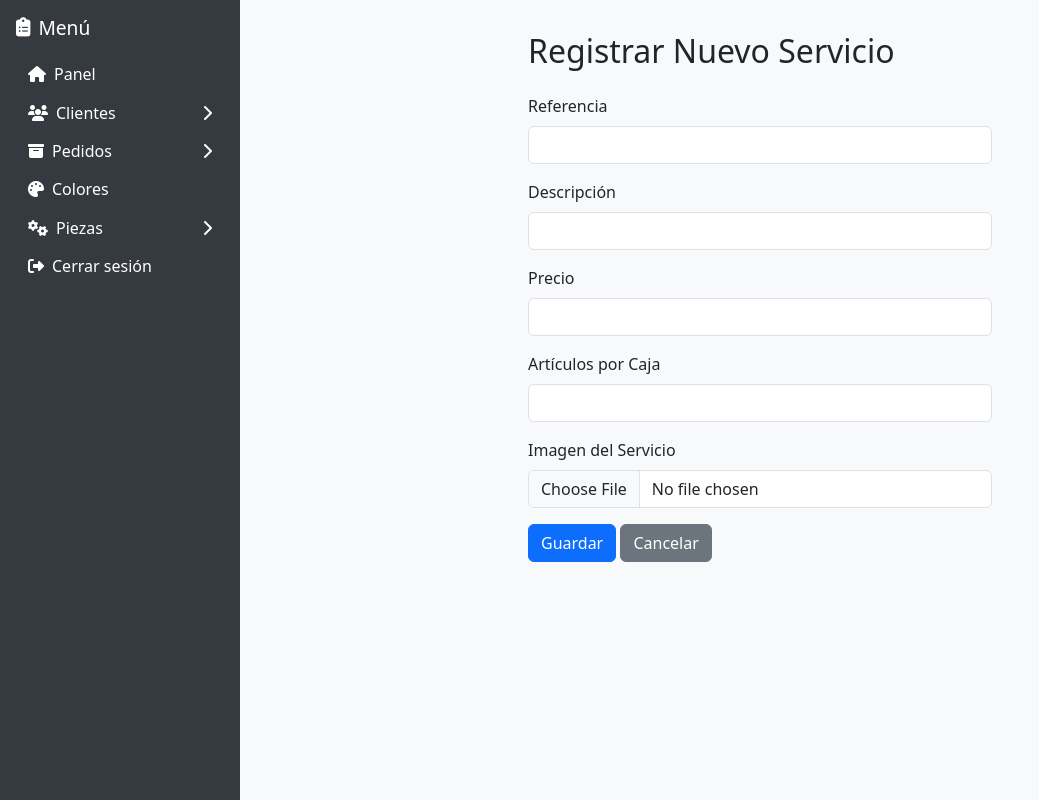
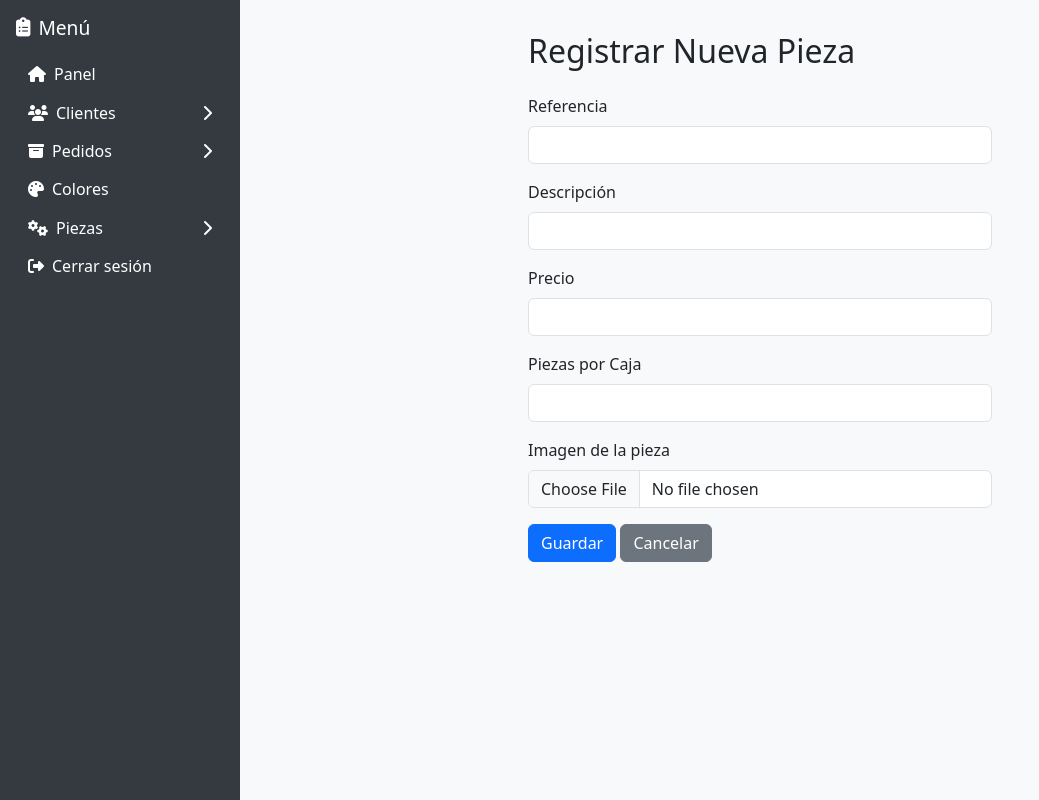
Before and after one commit to julioapb/automatizacion, a Flask app: page /servicio/nuevo in a window 1280 px wide. Shown: the whole page, without its empty margins (0-1039 px from the left). Run offline with Flask 3, Linux system fonts and the light colour scheme; the visitor is signed in with stand-in values (Sample User, id 1); some libraries are stand-ins or nearby versions.

Commit message:
Cambio textos de servicio a pieza

```diff
--- a/templates/servicio_form.html
+++ b/templates/servicio_form.html
@@ -3,7 +3,7 @@
 
 {% block content %}
 <div class="container col-md-6">
-  <h2 class="mb-4">Registrar Nuevo Servicio</h2>
+  <h2 class="mb-4">Registrar Nueva Pieza</h2>
 
   <form method="POST" enctype="multipart/form-data">
 
@@ -23,13 +23,13 @@
     </div>
 
     <div class="mb-3">
-      <label class="form-label">Artículos por Caja</label>
+      <label class="form-label">Piezas por Caja</label>
       <input type="number" class="form-control" name="articulos_por_caja" required>
     </div>
 
     <!-- Subir imagen -->
     <div class="mb-3">
-      <label class="form-label">Imagen del Servicio</label>
+      <label class="form-label">Imagen de la pieza</label>
       <input type="file" class="form-control" name="imagen" accept="image/*" onchange="previewImage(event)">
     </div>
 
```
